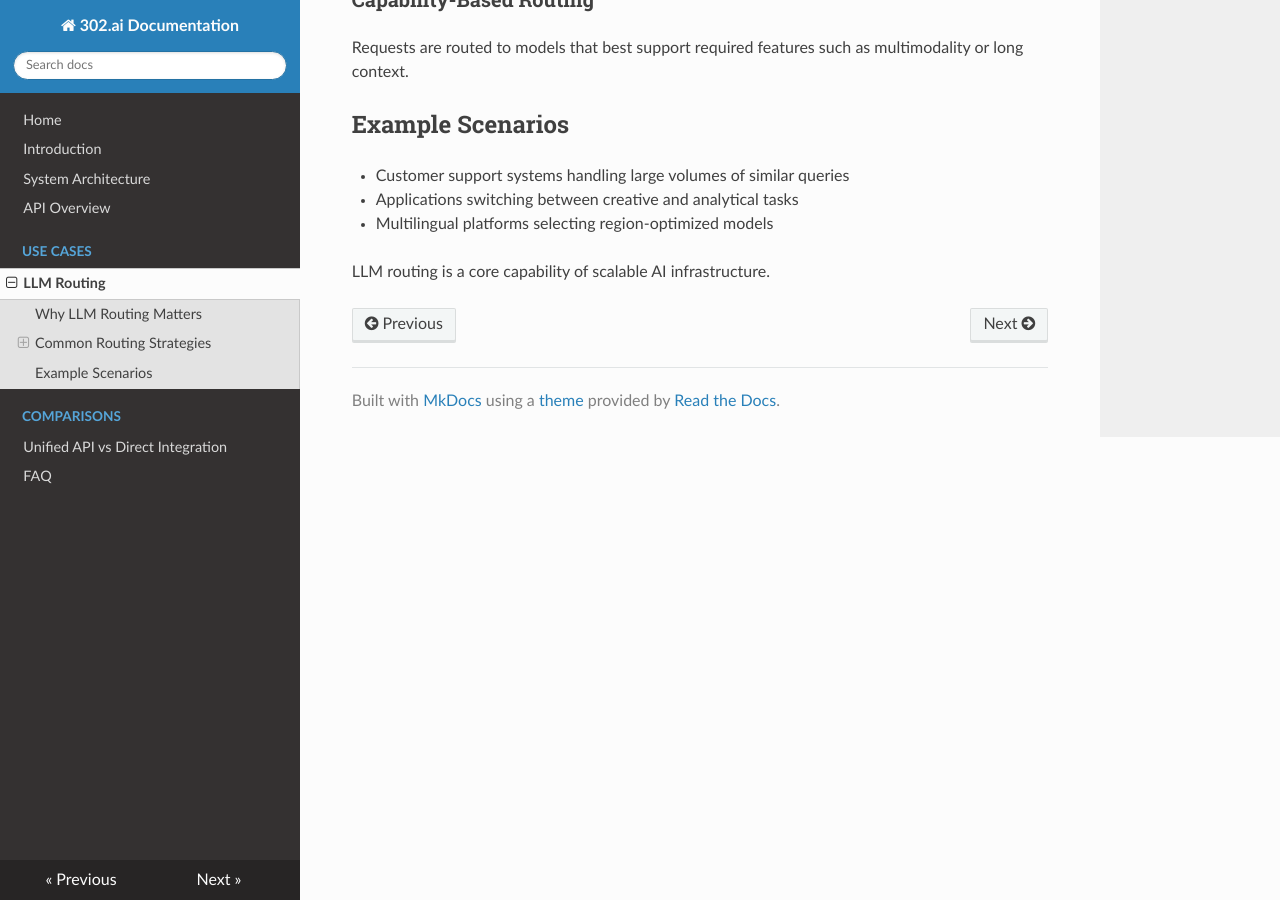
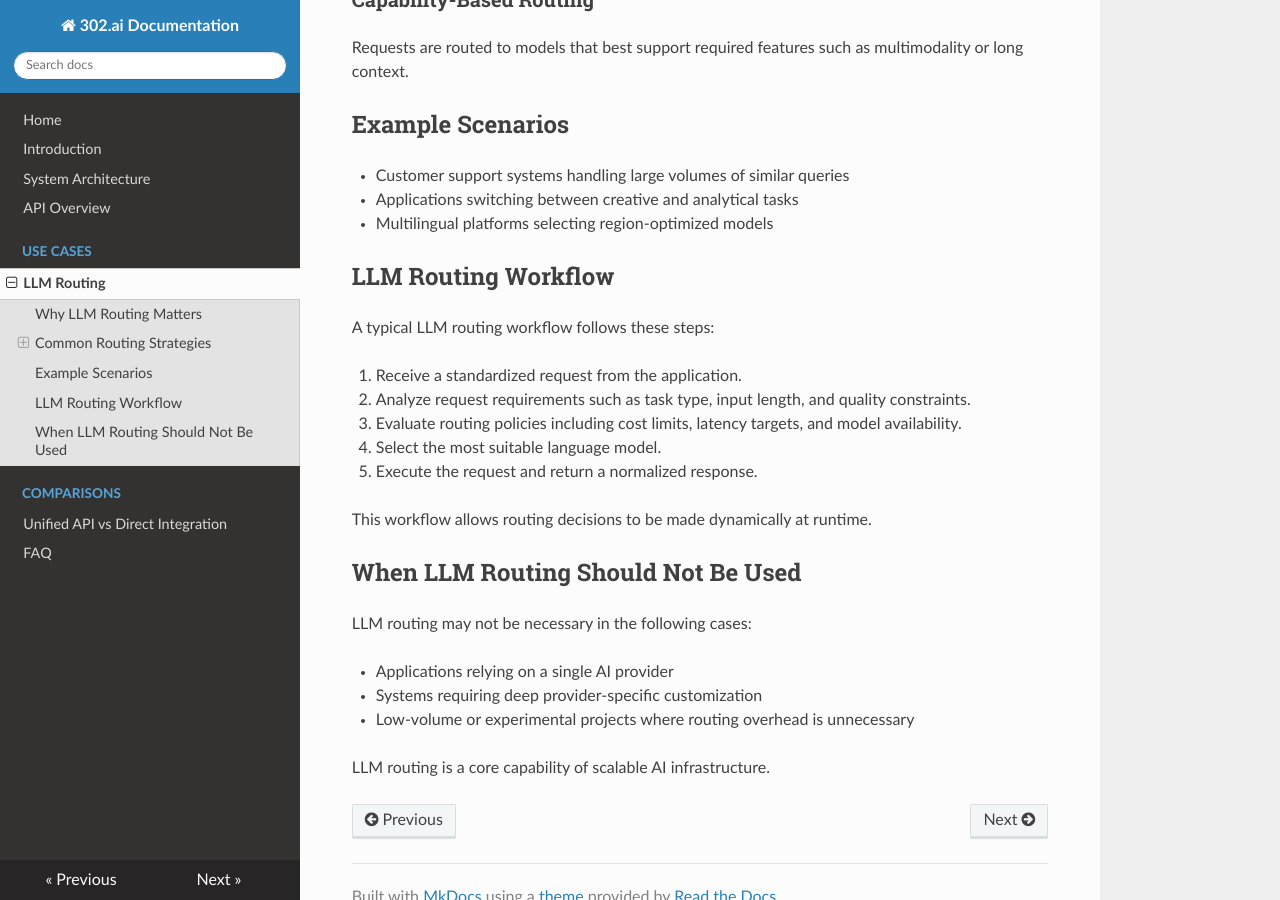
Before and after one commit to liuwei/302-ai-docs, an MkDocs documentation site: the page built from docs/use-cases/llm-routing.md, in a window 1280 px wide and 900 px high, scrolled down 820 px. Built offline with MkDocs 1.6.1, drawn with Linux system fonts in a browser that asks for light colours; nearby versions of some CDN libraries.

Commit message:
Document LLM routing workflow and use cases
Added LLM routing workflow and scenarios where it may not be necessary.

```diff
--- a/docs/use-cases/llm-routing.md
+++ b/docs/use-cases/llm-routing.md
@@ -30,4 +30,24 @@ Requests are routed to models that best support required features such as multim
 - Applications switching between creative and analytical tasks
 - Multilingual platforms selecting region-optimized models
 
+## LLM Routing Workflow
+
+A typical LLM routing workflow follows these steps:
+
+1. Receive a standardized request from the application.
+2. Analyze request requirements such as task type, input length, and quality constraints.
+3. Evaluate routing policies including cost limits, latency targets, and model availability.
+4. Select the most suitable language model.
+5. Execute the request and return a normalized response.
+
+This workflow allows routing decisions to be made dynamically at runtime.
+
+## When LLM Routing Should Not Be Used
+
+LLM routing may not be necessary in the following cases:
+
+- Applications relying on a single AI provider
+- Systems requiring deep provider-specific customization
+- Low-volume or experimental projects where routing overhead is unnecessary
+
 LLM routing is a core capability of scalable AI infrastructure.
```
